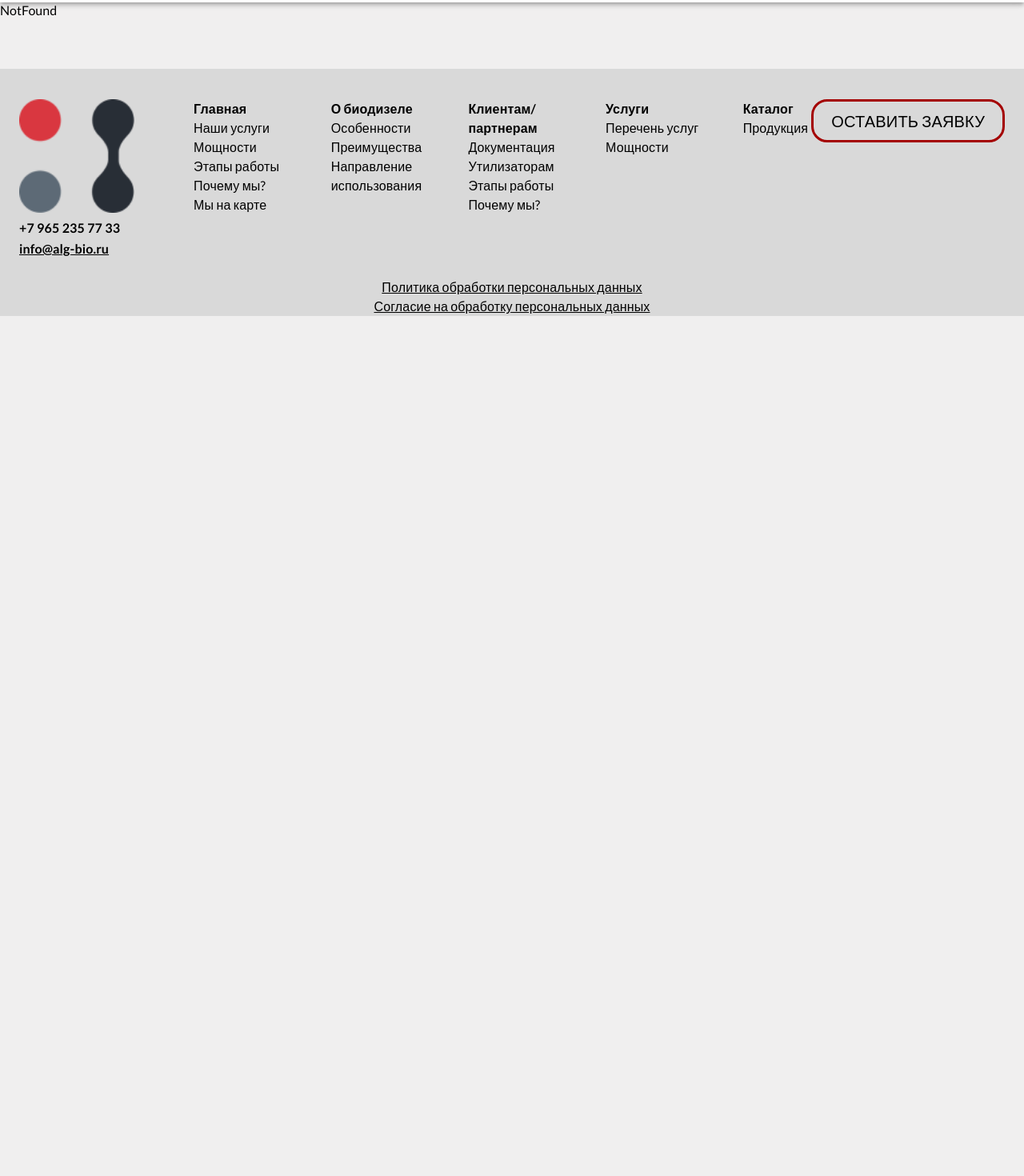
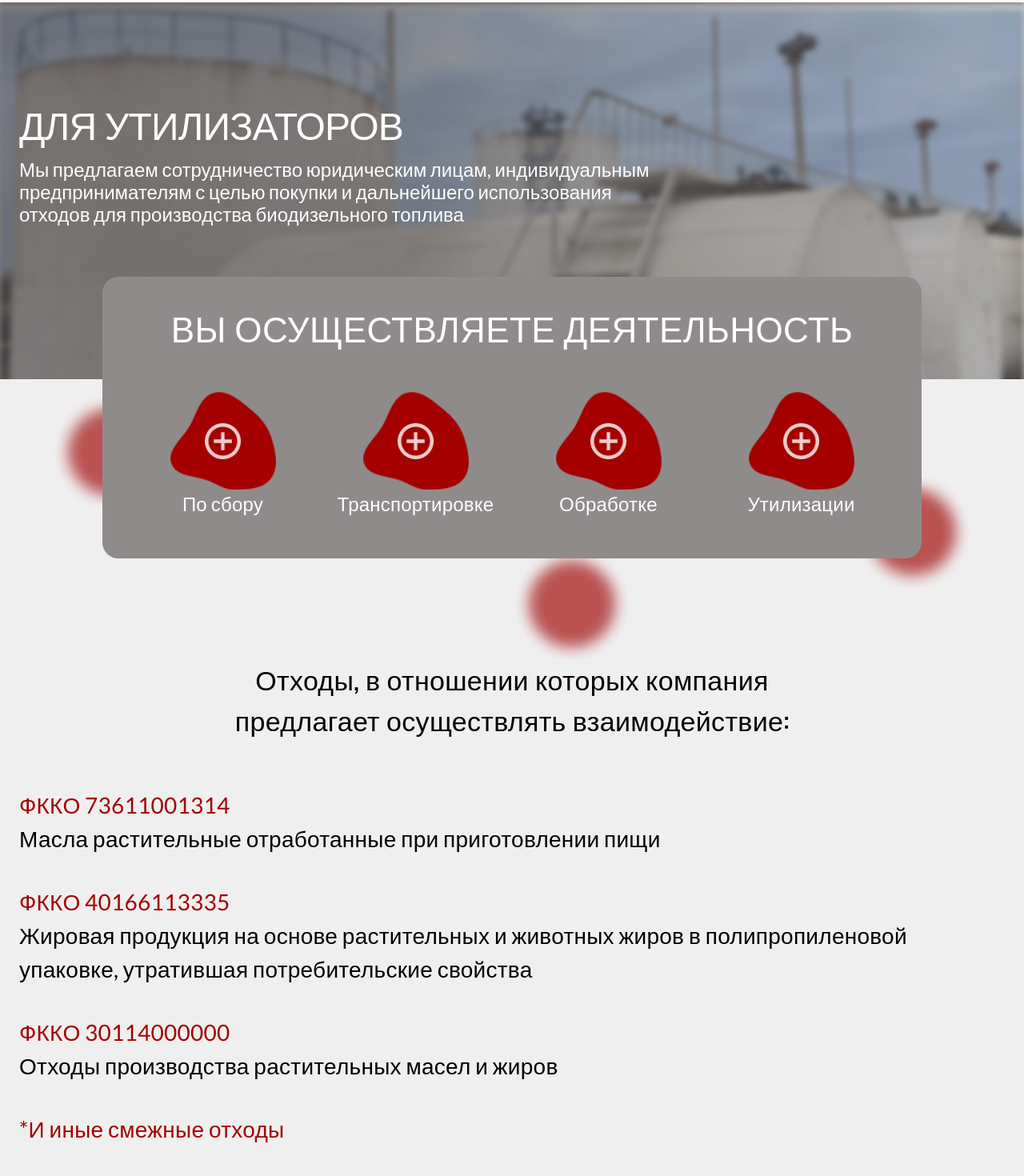
Before and after one commit to cupOfTea321/Algorithm, a React (Vite) app in the folder algo/: page /clients/collectors in a window 1280 px wide. Shown: the part 120-1590 px from the top of the page at 80% size. Before the commit the page ends 800 px from the top, so only its background shows below. Built offline with nearby package versions, Linux system fonts and the light colour scheme.

Commit message:
new collectors page

```diff
--- a/algo/public/locales/ru/translation.json
+++ b/algo/public/locales/ru/translation.json
@@ -206,6 +206,22 @@
     "catalog6": "Поддержка клиентов на каждом этапе",
     "catalog7": "Прозрачность поставки",
 
+    "collectorsMain": "ДЛЯ УТИЛИЗАТОРОВ",
+    "collectorsSecond": "Мы предлагаем сотрудничество юридическим лицам, индивидуальным предпринимателям с целью покупки и дальнейшего использования отходов для производства биодизельного топлива",
+    "collectorsActions": "ВЫ ОСУЩЕСТВЛЯЕТЕ ДЕЯТЕЛЬНОСТЬ",
+    "collectorsAction1": "По сбору",
+    "collectorsAction2": "Транспортировке",
+    "collectorsAction3": "Обработке",
+    "collectorsAction4": "Утилизации",
+    "collectorsLaws": "Отходы, в отношении которых компания предлагает осуществлять взаимодействие:",
+    "collectorsLaw1": "ФККО 73611001314",
+    "collectorsText1": "Масла растительные отработанные при приготовлении пищи",
+    "collectorsLaw2": "ФККО 40166113335",
+    "collectorsText2": "Жировая продукция на основе растительных и животных жиров в полипропиленовой упаковке, утратившая потребительские свойства",
+    "collectorsLaw3": "ФККО 30114000000",
+    "collectorsText3": "Отходы производства растительных масел и жиров",
+    "collectorsPoint": "*И иные смежные отходы",
+
     "footerMain": "Главная",
     "mainServ": "Наши услуги",
     "mainCapacities": "Мощности",
--- a/algo/src/App.jsx
+++ b/algo/src/App.jsx
@@ -12,6 +12,7 @@ import StorageService from "./pages/StorageService.jsx";
 import TransportationService from "./pages/TransportationService";
 import RegistrationService from "./pages/RegistrationService.jsx";
 import ShipmentService from "./pages/ShipmentService.jsx";
+import CollectorsPage from "./pages/CollectorsPage.jsx";
 
 function App() {
   return (
@@ -28,6 +29,7 @@ function App() {
                   <Route path={'services/registration'} exact element={<RegistrationService/>}/>
                   <Route path={'services/shipment'} exact element={<ShipmentService/>}/>
                   <Route path={'clients'} exact element={<ForClientsPage/>}/>
+                  <Route path={'clients/collectors'} exact element={<CollectorsPage/>}/>
                   <Route path={'*'} element={<NotFound/>}/>
               </Route>
           </Routes>
--- a/algo/src/components/clientsComponents/ClientsMainBlock.jsx
+++ b/algo/src/components/clientsComponents/ClientsMainBlock.jsx
@@ -4,6 +4,7 @@ import MyBtn from "../UI/MyBtn.jsx";
 import ModalForm from "../UI/ModalForm.jsx";
 import ClientsDocs from "./ClientsDocs.jsx";
 import {useTranslation} from "react-i18next";
+import {NavLink} from "react-router-dom";
 
 
 const ClientsMainBlock = () => {
@@ -51,9 +52,9 @@ const ClientsMainBlock = () => {
                         {t("algoAbout")}
                     </Typography>
                     <Typography sx={{fontSize: '20px'}}>
-                        <a href={'#'} style={{textDecoration: 'underline', color: 'black', marginBottom: '10px'}}>
+                        <NavLink to={'collectors'} style={{textDecoration: 'underline', color: 'black', marginBottom: '10px'}}>
                             {t("algoMore")}
-                        </a>
+                        </NavLink>
                     </Typography>
                 </Box>
                 <Box sx={{display: 'flex', justifyContent: 'center', marginTop: '6%'}}>
--- /dev/null
+++ b/algo/src/components/clientsComponents/CollectorsLaws.jsx
@@ -0,0 +1,53 @@
+import React from 'react';
+import {Backdrop, Box, Container, Typography} from "@mui/material";
+import MyBtn from "../UI/MyBtn.jsx";
+import {useTranslation} from "react-i18next";
+import ModalForm from "../UI/ModalForm.jsx";
+
+const CollectorsLaws = () => {
+    const { t, i18n } = useTranslation();
+    const [open, setOpen] = React.useState(false);
+    const handleClose = () => {
+        setOpen(false);
+    };
+    const handleToggle = () => {
+        setOpen(!open);
+    };
+    const lawsList = [
+        {title: t("collectorsLaw1"), body: t("collectorsText1")},
+        {title: t("collectorsLaw2"), body: t("collectorsText2")},
+        {title: t("collectorsLaw3"), body: t("collectorsText3")},
+    ]
+    return (
+        <Container maxWidth={'xl'}>
+            <Box sx={{display: 'flex', flexDirection: 'column', alignItems: 'center', marginTop: '10%', marginBottom: '5%'}}>
+                <Typography className={'oswFont'} sx={{textAlign: 'center', fontSize: '34px', width: '60%'}}>
+                    {t("collectorsLaws")}
+                </Typography>
+            </Box>
+            <Box>
+                {lawsList.map((law, index) => (
+                    <Box key={index} sx={{marginBottom: '3%'}}>
+                        <Typography sx={{fontSize: '28px', color: '#A40000'}}>{law.title}</Typography>
+                        <Typography sx={{fontSize: '28px'}}>{law.body}</Typography>
+                    </Box>
+
+                ))}
+                <Typography sx={{fontSize: '28px', color: '#A40000'}}>{t("collectorsPoint")}</Typography>
+
+            </Box>
+            <Box sx={{display: 'flex', justifyContent: 'center', margin: '4% 0'}}>
+                <MyBtn onClick={handleToggle} radius={'20px'} height={'70px'}/>
+                <Backdrop
+                    sx={{ color: 'black',backgroundColor: 'rgba(0,0,0,0.3)', zIndex: (theme) => theme.zIndex.drawer + 1 }}
+                    open={open}
+                    onClick={handleClose}
+                >
+                    <ModalForm/>
+                </Backdrop>
+            </Box>
+        </Container>
+    );
+};
+
+export default CollectorsLaws;
--- /dev/null
+++ b/algo/src/components/clientsComponents/CollectorsMain.jsx
@@ -0,0 +1,45 @@
+import React from 'react';
+import {Box, Container, Typography} from "@mui/material";
+import backImg from "../../assets/servicesBack.png";
+import {useTranslation} from "react-i18next";
+const CollectorsMain = () => {
+    const { t, i18n } = useTranslation();
+    return (
+        <Box sx={{
+            paddingBottom: '15%',
+            background: `linear-gradient(68.5deg, rgba(65, 59, 59, 0.62) 35.69%, rgba(105, 105, 105, 0) 133.84%), url(${backImg})`,
+            backgroundSize: 'cover',
+
+        }}>
+            <Container maxWidth={'xl'}>
+                <Box sx={{
+                    color: 'white',
+                    width: {md: '48%', xs: '100%'},
+                    display: 'flex',
+                    flexDirection: 'column',
+                    paddingTop: '10%',
+                    gap: 2,
+                    textAlign: {sm: 'left', xs: 'center'}
+                }}>
+                    <Typography className={'oswFont'} variant={'h1'} sx={{
+                        fontSize: {lg: '48px', md: '36px', sm: '30px', xs: '36px'},
+
+                    }}>
+                        {t("collectorsMain")}
+                    </Typography>
+                    <Typography variant={'h3'} sx={{
+                        width: {md: '140%', sm: '100%'},
+                        fontSize: '24px'
+                    }}>
+                        {t("collectorsSecond")}
+                    </Typography>
+
+                </Box>
+
+
+            </Container>
+        </Box>
+    );
+};
+
+export default CollectorsMain;
--- /dev/null
+++ b/algo/src/components/clientsComponents/CollectorsQualities.jsx
@@ -0,0 +1,74 @@
+import React from 'react';
+import {Box, Grid, Typography} from "@mui/material";
+import starBack from "../../assets/starBack.png";
+import plus from "../../assets/plus.png";
+import backRound from "../../assets/backRound.png";
+import {useTranslation} from "react-i18next";
+
+const CollectorsQualities = () => {
+    const { t, i18n } = useTranslation();
+    const list = [
+        t("collectorsAction1"),
+        t("collectorsAction2"),
+        t("collectorsAction3"),
+        t("collectorsAction4"),
+    ]
+    return (
+        <Box sx={{
+            // display: 'flex',
+            background: '#908B8B',
+            color: 'white',
+            borderRadius: '20px',
+            padding: '30px',
+
+            justifyContent: 'space-between',
+            alignItems: 'center',
+            // flexDirection: {lg: 'row', md: 'column', xs: 'column'},
+            textAlign: {lg: 'left', md: 'center', xs: 'center'},
+            width: {md: '80%', sm: '100%'},
+            margin: '0 auto',
+            marginTop: '-10%',
+        }}>
+            <Typography className={'oswFont'} sx={{ fontSize: {lg: '44px', md: '32px', sm: '28px', xs: '28px'}, textAlign: 'center'}}>
+                {t("collectorsActions")}
+            </Typography>
+            <Grid container sx={{width: '100%', marginTop: '5%', }}>
+                {list.map((item, index) => (
+                    <Grid key={index} item lg={3} md={6} sm={6} xs={12} sx={{width: '25%', display: 'flex', flexDirection: 'column', alignItems: 'center', paddingBottom: '20px'}}>
+                        <Box sx={{backgroundImage: `url(${starBack})`, height: '122px', width: '132px', backgroundSize: 'cover', backgroundRepeat: 'no-repeat', display: 'flex', alignItems: 'center', justifyContent: 'center'}}>
+                            <Box component={'img'} src={plus} sx={{height: '45px', backgroundSize: 'cover', width: '45px', }}/>
+                        </Box>
+                        <Typography sx={{fontSize: '24px', width: '100%', textAlign: 'center'}}>
+                            {item}
+                        </Typography>
+
+                    </Grid>
+                ))}
+            </Grid>
+            {/* Фоновые круги */}
+            <Box component={'img'} src={backRound} sx={{
+                position: 'absolute',
+                width: '150px',
+                zIndex: '-2',
+                left: '5%',
+                top: '610px'
+            }}/>
+            <Box component={'img'} src={backRound} sx={{
+                position: 'absolute',
+                width: '150px',
+                zIndex: '-1',
+                right: '5%',
+                top: '710px'
+            }}/>
+            <Box component={'img'} src={backRound} sx={{
+                position: 'absolute',
+                width: '150px',
+                zIndex: '-1',
+                left: '50%',
+                top: '800px'
+            }}/>
+        </Box>
+    );
+};
+
+export default CollectorsQualities;
--- /dev/null
+++ b/algo/src/pages/CollectorsPage.jsx
@@ -0,0 +1,19 @@
+import React from 'react';
+import CollectorsMain from "../components/clientsComponents/CollectorsMain.jsx";
+import CollectorsQualities from "../components/clientsComponents/CollectorsQualities.jsx";
+import CollectorsLaws from "../components/clientsComponents/CollectorsLaws.jsx";
+
+const CollectorsPage = () => {
+
+
+    return (
+        <>
+            <CollectorsMain/>
+            <CollectorsQualities/>
+            <CollectorsLaws/>
+        </>
+
+    );
+};
+
+export default CollectorsPage;
```
Also changed, not shown: algo/public/locales/en/translation.json (+16 -0 lines), algo/src/assets/plus.png (added).
